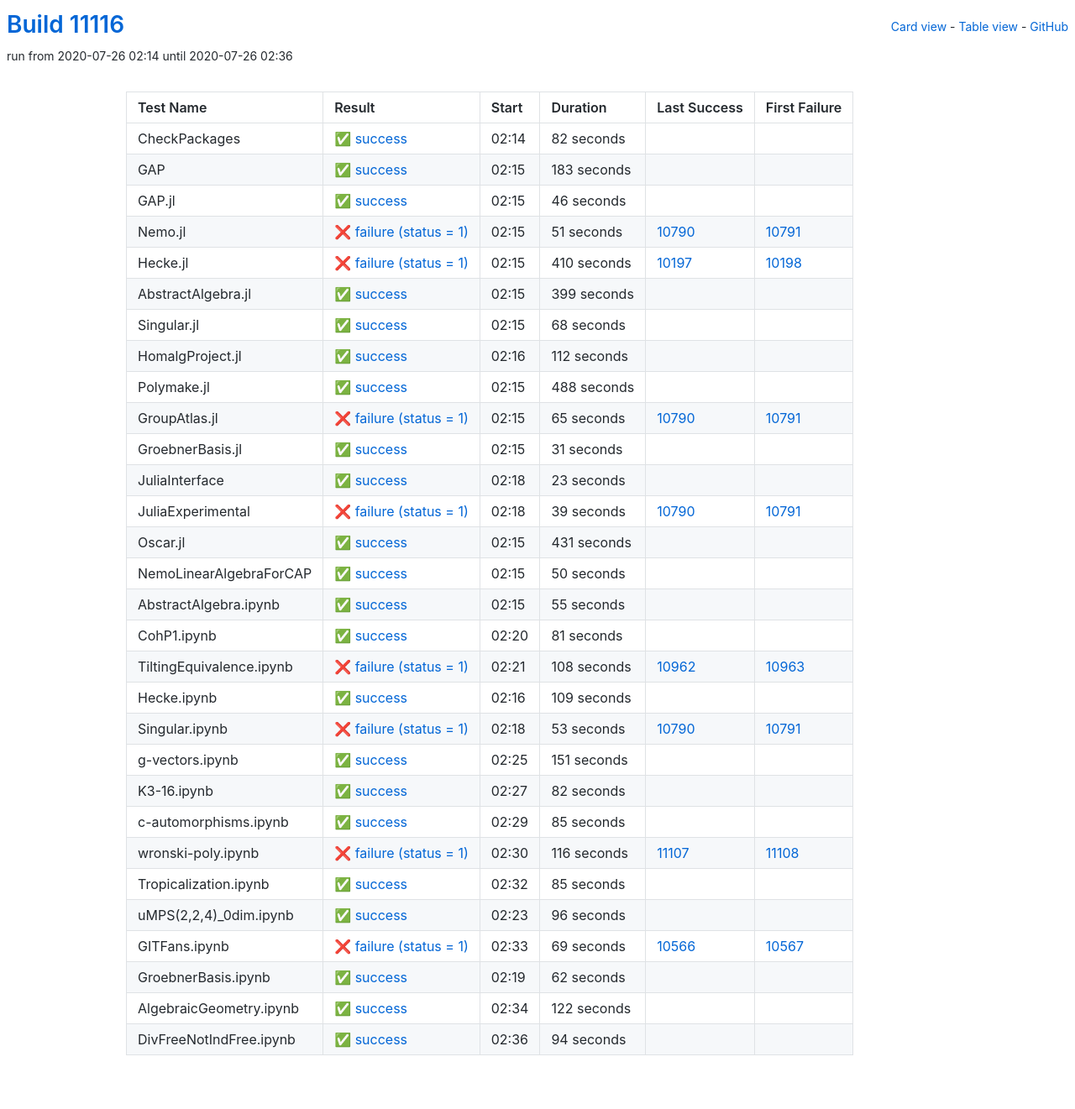
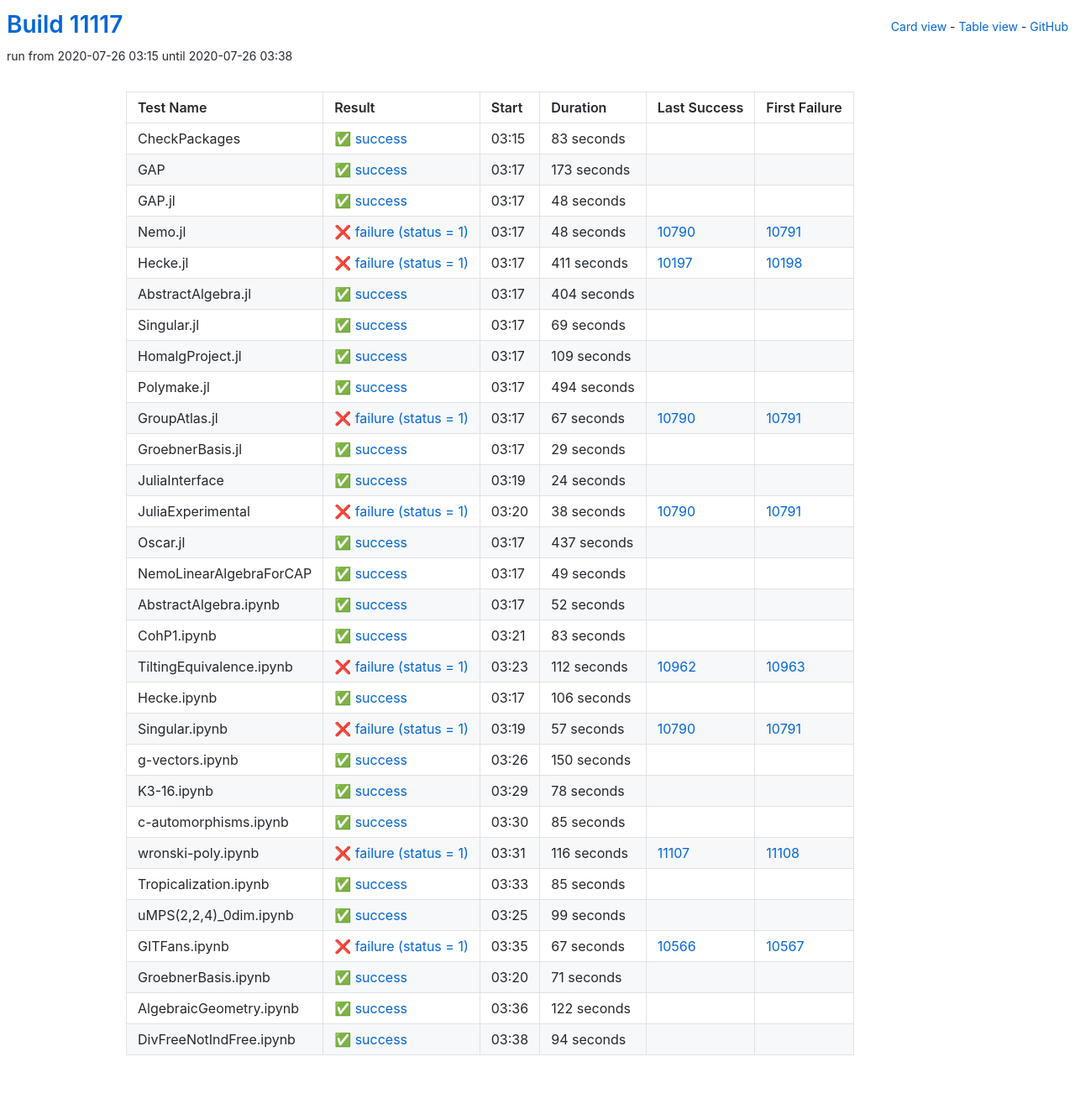
Before and after one commit to oscar-system/oscar-ci-status, a Jekyll site: the page built from table.html, in a window 1280 px wide. Shown: the whole page at 84% size. Built offline with Jekyll 4.4.1, drawn with Linux system fonts in a browser that asks for light colours.

Commit message:
Build #11117

```diff
--- a/_data/ci.yml
+++ b/_data/ci.yml
@@ -1,6 +1,6 @@
 ---
-build: 11116
-build_url: https://oscarci.mathematik.uni-kl.de/job/oscar/11116/
+build: 11117
+build_url: https://oscarci.mathematik.uni-kl.de/job/oscar/11117/
 job: oscar
 organization: oscar-system
 repo: oscar-ci-status
@@ -8,224 +8,92 @@
 tests:
 - name: CheckPackages
   id: checkpackages
-  log: https://oscarci.mathematik.uni-kl.de/job/oscar/11116/artifact/logs/build-11116/CheckPackages.log
-  start: 2020-07-26 02:14
+  log: https://oscarci.mathematik.uni-kl.de/job/oscar/11117/artifact/logs/build-11117/CheckPackages.log
+  start: 2020-07-26 03:15
   success: true
   exitcode: 0
   status: success
-  duration: 82
+  duration: 83
   last_success: false
   last_success_url:
   first_failure: false
   first_failure_url:
 - name: GAP
   id: gap
-  log: https://oscarci.mathematik.uni-kl.de/job/oscar/11116/artifact/logs/build-11116/GAP.log
-  start: 2020-07-26 02:15
+  log: https://oscarci.mathematik.uni-kl.de/job/oscar/11117/artifact/logs/build-11117/GAP.log
+  start: 2020-07-26 03:17
   success: true
   exitcode: 0
   status: success
-  duration: 183
+  duration: 173
   last_success: false
   last_success_url:
   first_failure: false
   first_failure_url:
 - name: GAP.jl
   id: gap-jl
-  log: https://oscarci.mathematik.uni-kl.de/job/oscar/11116/artifact/logs/build-11116/GAP.jl.log
-  start: 2020-07-26 02:15
+  log: https://oscarci.mathematik.uni-kl.de/job/oscar/11117/artifact/logs/build-11117/GAP.jl.log
+  start: 2020-07-26 03:17
   success: true
   exitcode: 0
   status: success
-  duration: 46
+  duration: 48
   last_success: false
   last_success_url:
   first_failure: false
   first_failure_url:
 - name: Nemo.jl
   id: nemo-jl
-  log: https://oscarci.mathematik.uni-kl.de/job/oscar/11116/artifact/logs/build-11116/Nemo.jl.log
-  start: 2020-07-26 02:15
+  log: https://oscarci.mathematik.uni-kl.de/job/oscar/11117/artifact/logs/build-11117/Nemo.jl.log
+  start: 2020-07-26 03:17
   success: false
   exitcode: 1
   status: failure
-  duration: 51
+  duration: 48
   last_success: 10790
   last_success_url: https://oscarci.mathematik.uni-kl.de/job/oscar/10790/
   first_failure: 10791
   first_failure_url: https://oscarci.mathematik.uni-kl.de/job/oscar/10791/
 - name: Hecke.jl
   id: hecke-jl
-  log: https://oscarci.mathematik.uni-kl.de/job/oscar/11116/artifact/logs/build-11116/Hecke.jl.log
-  start: 2020-07-26 02:15
+  log: https://oscarci.mathematik.uni-kl.de/job/oscar/11117/artifact/logs/build-11117/Hecke.jl.log
+  start: 2020-07-26 03:17
   success: false
   exitcode: 1
   status: failure
-  duration: 410
+  duration: 411
   last_success: 10197
   last_success_url: https://oscarci.mathematik.uni-kl.de/job/oscar/10197/
   first_failure: 10198
   first_failure_url: https://oscarci.mathematik.uni-kl.de/job/oscar/10198/
 - name: AbstractAlgebra.jl
   id: abstractalgebra-jl
-  log: https://oscarci.mathematik.uni-kl.de/job/oscar/11116/artifact/logs/build-11116/AbstractAlgebra.jl.log
-  start: 2020-07-26 02:15
+  log: https://oscarci.mathematik.uni-kl.de/job/oscar/11117/artifact/logs/build-11117/AbstractAlgebra.jl.log
+  start: 2020-07-26 03:17
   success: true
   exitcode: 0
   status: success
-  duration: 399
+  duration: 404
   last_success: false
   last_success_url:
   first_failure: false
   first_failure_url:
 - name: Singular.jl
   id: singular-jl
-  log: https://oscarci.mathematik.uni-kl.de/job/oscar/11116/artifact/logs/build-11116/Singular.jl.log
-  start: 2020-07-26 02:15
+  log: https://oscarci.mathematik.uni-kl.de/job/oscar/11117/artifact/logs/build-11117/Singular.jl.log
+  start: 2020-07-26 03:17
   success: true
   exitcode: 0
   status: success
-  duration: 68
+  duration: 69
   last_success: false
   last_success_url:
   first_failure: false
   first_failure_url:
 - name: HomalgProject.jl
   id: homalgproject-jl
-  log: https://oscarci.mathematik.uni-kl.de/job/oscar/11116/artifact/logs/build-11116/HomalgProject.jl.log
-  start: 2020-07-26 02:16
-  success: true
-  exitcode: 0
-  status: success
-  duration: 112
-  last_success: false
-  last_success_url:
-  first_failure: false
-  first_failure_url:
-- name: Polymake.jl
-  id: polymake-jl
-  log: https://oscarci.mathematik.uni-kl.de/job/oscar/11116/artifact/logs/build-11116/Polymake.jl.log
-  start: 2020-07-26 02:15
-  success: true
-  exitcode: 0
-  status: success
-  duration: 488
-  last_success: false
-  last_success_url:
-  first_failure: false
-  first_failure_url:
-- name: GroupAtlas.jl
-  id: groupatlas-jl
-  log: https://oscarci.mathematik.uni-kl.de/job/oscar/11116/artifact/logs/build-11116/GroupAtlas.jl.log
-  start: 2020-07-26 02:15
-  success: false
-  exitcode: 1
-  status: failure
-  duration: 65
-  last_success: 10790
-  last_success_url: https://oscarci.mathematik.uni-kl.de/job/oscar/10790/
-  first_failure: 10791
-  first_failure_url: https://oscarci.mathematik.uni-kl.de/job/oscar/10791/
-- name: GroebnerBasis.jl
-  id: groebnerbasis-jl
-  log: https://oscarci.mathematik.uni-kl.de/job/oscar/11116/artifact/logs/build-11116/GroebnerBasis.jl.log
-  start: 2020-07-26 02:15
-  success: true
-  exitcode: 0
-  status: success
-  duration: 31
-  last_success: false
-  last_success_url:
-  first_failure: false
-  first_failure_url:
-- name: JuliaInterface
-  id: juliainterface
-  log: https://oscarci.mathematik.uni-kl.de/job/oscar/11116/artifact/logs/build-11116/JuliaInterface.log
-  start: 2020-07-26 02:18
-  success: true
-  exitcode: 0
-  status: success
-  duration: 23
-  last_success: false
-  last_success_url:
-  first_failure: false
-  first_failure_url:
-- name: JuliaExperimental
-  id: juliaexperimental
-  log: https://oscarci.mathematik.uni-kl.de/job/oscar/11116/artifact/logs/build-11116/JuliaExperimental.log
-  start: 2020-07-26 02:18
-  success: false
-  exitcode: 1
-  status: failure
-  duration: 39
-  last_success: 10790
-  last_success_url: https://oscarci.mathematik.uni-kl.de/job/oscar/10790/
-  first_failure: 10791
-  first_failure_url: https://oscarci.mathematik.uni-kl.de/job/oscar/10791/
-- name: Oscar.jl
-  id: oscar-jl
-  log: https://oscarci.mathematik.uni-kl.de/job/oscar/11116/artifact/logs/build-11116/Oscar.jl.log
-  start: 2020-07-26 02:15
-  success: true
-  exitcode: 0
-  status: success
-  duration: 431
-  last_success: false
-  last_success_url:
-  first_failure: false
-  first_failure_url:
-- name: NemoLinearAlgebraForCAP
-  id: nemolinearalgebraforcap
-  log: https://oscarci.mathematik.uni-kl.de/job/oscar/11116/artifact/logs/build-11116/NemoLinearAlgebraForCAP.log
-  start: 2020-07-26 02:15
-  success: true
-  exitcode: 0
-  status: success
-  duration: 50
-  last_success: false
-  last_success_url:
-  first_failure: false
-  first_failure_url:
-- name: AbstractAlgebra.ipynb
-  id: abstractalgebra-ipynb
-  log: https://oscarci.mathematik.uni-kl.de/job/oscar/11116/artifact/logs/build-11116/AbstractAlgebra.ipynb.log
-  start: 2020-07-26 02:15
-  success: true
-  exitcode: 0
-  status: success
-  duration: 55
-  last_success: false
-  last_success_url:
-  first_failure: false
-  first_failure_url:
-- name: CohP1.ipynb
-  id: cohp1-ipynb
-  log: https://oscarci.mathematik.uni-kl.de/job/oscar/11116/artifact/logs/build-11116/CohP1.ipynb.log
-  start: 2020-07-26 02:20
-  success: true
-  exitcode: 0
-  status: success
-  duration: 81
-  last_success: false
-  last_success_url:
-  first_failure: false
-  first_failure_url:
-- name: TiltingEquivalence.ipynb
-  id: tiltingequivalence-ipynb
-  log: https://oscarci.mathematik.uni-kl.de/job/oscar/11116/artifact/logs/build-11116/TiltingEquivalence.ipynb.log
-  start: 2020-07-26 02:21
-  success: false
-  exitcode: 1
-  status: failure
-  duration: 108
-  last_success: 10962
-  last_success_url: https://oscarci.mathematik.uni-kl.de/job/oscar/10962/
-  first_failure: 10963
-  first_failure_url: https://oscarci.mathematik.uni-kl.de/job/oscar/10963/
-- name: Hecke.ipynb
-  id: hecke-ipynb
-  log: https://oscarci.mathematik.uni-kl.de/job/oscar/11116/artifact/logs/build-11116/Hecke.ipynb.log
-  start: 2020-07-26 02:16
+  log: https://oscarci.mathematik.uni-kl.de/job/oscar/11117/artifact/logs/build-11117/HomalgProject.jl.log
+  start: 2020-07-26 03:17
   success: true
   exitcode: 0
   status: success
@@ -234,46 +102,178 @@
   last_success_url:
   first_failure: false
   first_failure_url:
-- name: Singular.ipynb
-  id: singular-ipynb
-  log: https://oscarci.mathematik.uni-kl.de/job/oscar/11116/artifact/logs/build-11116/Singular.ipynb.log
-  start: 2020-07-26 02:18
+- name: Polymake.jl
+  id: polymake-jl
+  log: https://oscarci.mathematik.uni-kl.de/job/oscar/11117/artifact/logs/build-11117/Polymake.jl.log
+  start: 2020-07-26 03:17
+  success: true
+  exitcode: 0
+  status: success
+  duration: 494
+  last_success: false
+  last_success_url:
+  first_failure: false
+  first_failure_url:
+- name: GroupAtlas.jl
+  id: groupatlas-jl
+  log: https://oscarci.mathematik.uni-kl.de/job/oscar/11117/artifact/logs/build-11117/GroupAtlas.jl.log
+  start: 2020-07-26 03:17
   success: false
   exitcode: 1
   status: failure
-  duration: 53
+  duration: 67
+  last_success: 10790
+  last_success_url: https://oscarci.mathematik.uni-kl.de/job/oscar/10790/
+  first_failure: 10791
+  first_failure_url: https://oscarci.mathematik.uni-kl.de/job/oscar/10791/
+- name: GroebnerBasis.jl
+  id: groebnerbasis-jl
+  log: https://oscarci.mathematik.uni-kl.de/job/oscar/11117/artifact/logs/build-11117/GroebnerBasis.jl.log
+  start: 2020-07-26 03:17
+  success: true
+  exitcode: 0
+  status: success
+  duration: 29
+  last_success: false
+  last_success_url:
+  first_failure: false
+  first_failure_url:
+- name: JuliaInterface
+  id: juliainterface
+  log: https://oscarci.mathematik.uni-kl.de/job/oscar/11117/artifact/logs/build-11117/JuliaInterface.log
+  start: 2020-07-26 03:19
+  success: true
+  exitcode: 0
+  status: success
+  duration: 24
+  last_success: false
+  last_success_url:
+  first_failure: false
+  first_failure_url:
+- name: JuliaExperimental
+  id: juliaexperimental
+  log: https://oscarci.mathematik.uni-kl.de/job/oscar/11117/artifact/logs/build-11117/JuliaExperimental.log
+  start: 2020-07-26 03:20
+  success: false
+  exitcode: 1
+  status: failure
+  duration: 38
+  last_success: 10790
+  last_success_url: https://oscarci.mathematik.uni-kl.de/job/oscar/10790/
+  first_failure: 10791
+  first_failure_url: https://oscarci.mathematik.uni-kl.de/job/oscar/10791/
+- name: Oscar.jl
+  id: oscar-jl
+  log: https://oscarci.mathematik.uni-kl.de/job/oscar/11117/artifact/logs/build-11117/Oscar.jl.log
+  start: 2020-07-26 03:17
+  success: true
+  exitcode: 0
+  status: success
+  duration: 437
+  last_success: false
+  last_success_url:
+  first_failure: false
+  first_failure_url:
+- name: NemoLinearAlgebraForCAP
+  id: nemolinearalgebraforcap
+  log: https://oscarci.mathematik.uni-kl.de/job/oscar/11117/artifact/logs/build-11117/NemoLinearAlgebraForCAP.log
+  start: 2020-07-26 03:17
+  success: true
+  exitcode: 0
+  status: success
+  duration: 49
+  last_success: false
+  last_success_url:
+  first_failure: false
+  first_failure_url:
+- name: AbstractAlgebra.ipynb
+  id: abstractalgebra-ipynb
+  log: https://oscarci.mathematik.uni-kl.de/job/oscar/11117/artifact/logs/build-11117/AbstractAlgebra.ipynb.log
+  start: 2020-07-26 03:17
+  success: true
+  exitcode: 0
+  status: success
+  duration: 52
+  last_success: false
+  last_success_url:
+  first_failure: false
+  first_failure_url:
+- name: CohP1.ipynb
+  id: cohp1-ipynb
+  log: https://oscarci.mathematik.uni-kl.de/job/oscar/11117/artifact/logs/build-11117/CohP1.ipynb.log
+  start: 2020-07-26 03:21
+  success: true
+  exitcode: 0
+  status: success
+  duration: 83
+  last_success: false
+  last_success_url:
+  first_failure: false
+  first_failure_url:
+- name: TiltingEquivalence.ipynb
+  id: tiltingequivalence-ipynb
+  log: https://oscarci.mathematik.uni-kl.de/job/oscar/11117/artifact/logs/build-11117/TiltingEquivalence.ipynb.log
+  start: 2020-07-26 03:23
+  success: false
+  exitcode: 1
+  status: failure
+  duration: 112
+  last_success: 10962
+  last_success_url: https://oscarci.mathematik.uni-kl.de/job/oscar/10962/
+  first_failure: 10963
+  first_failure_url: https://oscarci.mathematik.uni-kl.de/job/oscar/10963/
+- name: Hecke.ipynb
+  id: hecke-ipynb
+  log: https://oscarci.mathematik.uni-kl.de/job/oscar/11117/artifact/logs/build-11117/Hecke.ipynb.log
+  start: 2020-07-26 03:17
+  success: true
+  exitcode: 0
+  status: success
+  duration: 106
+  last_success: false
+  last_success_url:
+  first_failure: false
+  first_failure_url:
+- name: Singular.ipynb
+  id: singular-ipynb
+  log: https://oscarci.mathematik.uni-kl.de/job/oscar/11117/artifact/logs/build-11117/Singular.ipynb.log
+  start: 2020-07-26 03:19
+  success: false
+  exitcode: 1
+  status: failure
+  duration: 57
   last_success: 10790
   last_success_url: https://oscarci.mathematik.uni-kl.de/job/oscar/10790/
   first_failure: 10791
   first_failure_url: https://oscarci.mathematik.uni-kl.de/job/oscar/10791/
 - name: g-vectors.ipynb
   id: g-vectors-ipynb
-  log: https://oscarci.mathematik.uni-kl.de/job/oscar/11116/artifact/logs/build-11116/g-vectors.ipynb.log
-  start: 2020-07-26 02:25
+  log: https://oscarci.mathematik.uni-kl.de/job/oscar/11117/artifact/logs/build-11117/g-vectors.ipynb.log
+  start: 2020-07-26 03:26
   success: true
   exitcode: 0
   status: success
-  duration: 151
+  duration: 150
   last_success: false
   last_success_url:
   first_failure: false
   first_failure_url:
 - name: K3-16.ipynb
   id: k3-16-ipynb
-  log: https://oscarci.mathematik.uni-kl.de/job/oscar/11116/artifact/logs/build-11116/K3-16.ipynb.log
-  start: 2020-07-26 02:27
+  log: https://oscarci.mathematik.uni-kl.de/job/oscar/11117/artifact/logs/build-11117/K3-16.ipynb.log
+  start: 2020-07-26 03:29
   success: true
   exitcode: 0
   status: success
-  duration: 82
+  duration: 78
   last_success: false
   last_success_url:
   first_failure: false
   first_failure_url:
 - name: c-automorphisms.ipynb
   id: c-automorphisms-ipynb
-  log: https://oscarci.mathematik.uni-kl.de/job/oscar/11116/artifact/logs/build-11116/c-automorphisms.ipynb.log
-  start: 2020-07-26 02:29
+  log: https://oscarci.mathematik.uni-kl.de/job/oscar/11117/artifact/logs/build-11117/c-automorphisms.ipynb.log
+  start: 2020-07-26 03:30
   success: true
   exitcode: 0
   status: success
@@ -284,8 +284,8 @@
   first_failure_url:
 - name: wronski-poly.ipynb
   id: wronski-poly-ipynb
-  log: https://oscarci.mathematik.uni-kl.de/job/oscar/11116/artifact/logs/build-11116/wronski-poly.ipynb.log
-  start: 2020-07-26 02:30
+  log: https://oscarci.mathematik.uni-kl.de/job/oscar/11117/artifact/logs/build-11117/wronski-poly.ipynb.log
+  start: 2020-07-26 03:31
   success: false
   exitcode: 1
   status: failure
@@ -296,8 +296,8 @@
   first_failure_url: https://oscarci.mathematik.uni-kl.de/job/oscar/11108/
 - name: Tropicalization.ipynb
   id: tropicalization-ipynb
-  log: https://oscarci.mathematik.uni-kl.de/job/oscar/11116/artifact/logs/build-11116/Tropicalization.ipynb.log
-  start: 2020-07-26 02:32
+  log: https://oscarci.mathematik.uni-kl.de/job/oscar/11117/artifact/logs/build-11117/Tropicalization.ipynb.log
+  start: 2020-07-26 03:33
   success: true
   exitcode: 0
   status: success
@@ -308,44 +308,44 @@
   first_failure_url:
 - name: uMPS(2,2,4)_0dim.ipynb
   id: umps-2-2-4-0dim-ipynb
-  log: https://oscarci.mathematik.uni-kl.de/job/oscar/11116/artifact/logs/build-11116/uMPS-2-2-4-_0dim.ipynb.log
-  start: 2020-07-26 02:23
+  log: https://oscarci.mathematik.uni-kl.de/job/oscar/11117/artifact/logs/build-11117/uMPS-2-2-4-_0dim.ipynb.log
+  start: 2020-07-26 03:25
   success: true
   exitcode: 0
   status: success
-  duration: 96
+  duration: 99
   last_success: false
   last_success_url:
   first_failure: false
   first_failure_url:
 - name: GITFans.ipynb
   id: gitfans-ipynb
-  log: https://oscarci.mathematik.uni-kl.de/job/oscar/11116/artifact/logs/build-11116/GITFans.ipynb.log
-  start: 2020-07-26 02:33
+  log: https://oscarci.mathematik.uni-kl.de/job/oscar/11117/artifact/logs/build-11117/GITFans.ipynb.log
+  start: 2020-07-26 03:35
   success: false
   exitcode: 1
   status: failure
-  duration: 69
+  duration: 67
   last_success: 10566
   last_success_url: https://oscarci.mathematik.uni-kl.de/job/oscar/10566/
   first_failure: 10567
   first_failure_url: https://oscarci.mathematik.uni-kl.de/job/oscar/10567/
 - name: GroebnerBasis.ipynb
   id: groebnerbasis-ipynb
-  log: https://oscarci.mathematik.uni-kl.de/job/oscar/11116/artifact/logs/build-11116/GroebnerBasis.ipynb.log
-  start: 2020-07-26 02:19
+  log: https://oscarci.mathematik.uni-kl.de/job/oscar/11117/artifact/logs/build-11117/GroebnerBasis.ipynb.log
+  start: 2020-07-26 03:20
   success: true
   exitcode: 0
   status: success
-  duration: 62
+  duration: 71
   last_success: false
   last_success_url:
   first_failure: false
   first_failure_url:
 - name: AlgebraicGeometry.ipynb
   id: algebraicgeometry-ipynb
-  log: https://oscarci.mathematik.uni-kl.de/job/oscar/11116/artifact/logs/build-11116/AlgebraicGeometry.ipynb.log
-  start: 2020-07-26 02:34
+  log: https://oscarci.mathematik.uni-kl.de/job/oscar/11117/artifact/logs/build-11117/AlgebraicGeometry.ipynb.log
+  start: 2020-07-26 03:36
   success: true
   exitcode: 0
   status: success
@@ -356,8 +356,8 @@
   first_failure_url:
 - name: DivFreeNotIndFree.ipynb
   id: divfreenotindfree-ipynb
-  log: https://oscarci.mathematik.uni-kl.de/job/oscar/11116/artifact/logs/build-11116/DivFreeNotIndFree.ipynb.log
-  start: 2020-07-26 02:36
+  log: https://oscarci.mathematik.uni-kl.de/job/oscar/11117/artifact/logs/build-11117/DivFreeNotIndFree.ipynb.log
+  start: 2020-07-26 03:38
   success: true
   exitcode: 0
   status: success
```
Also changed, not shown: README.md.
